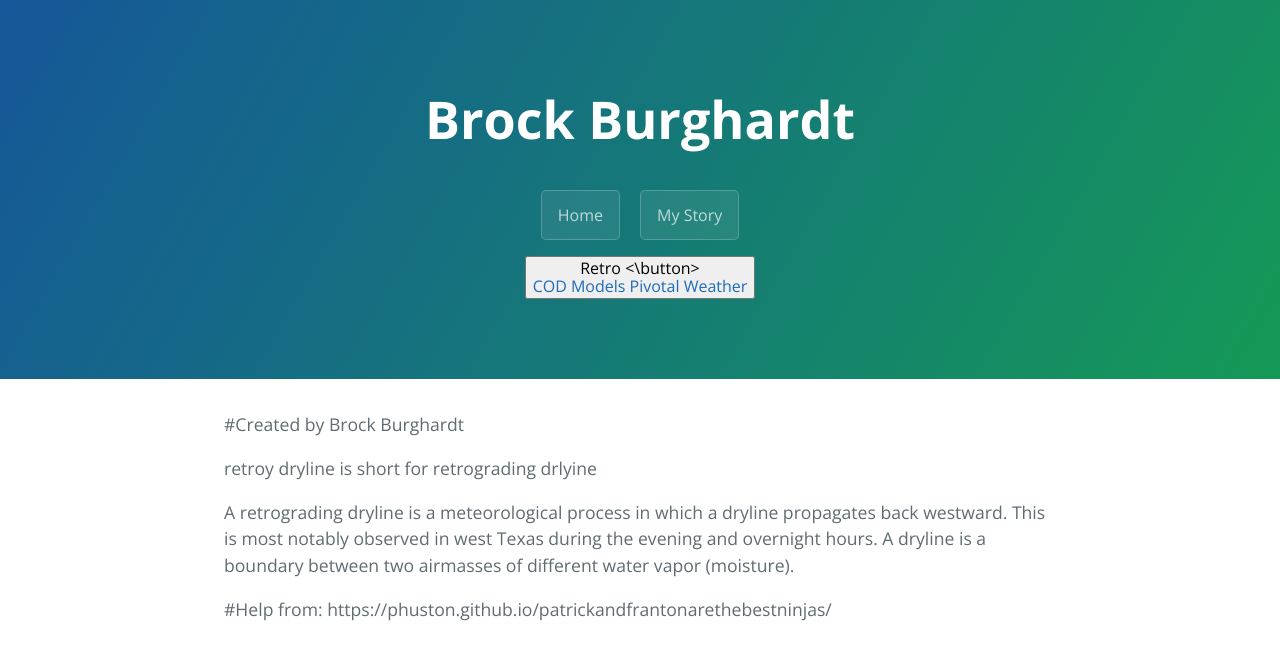
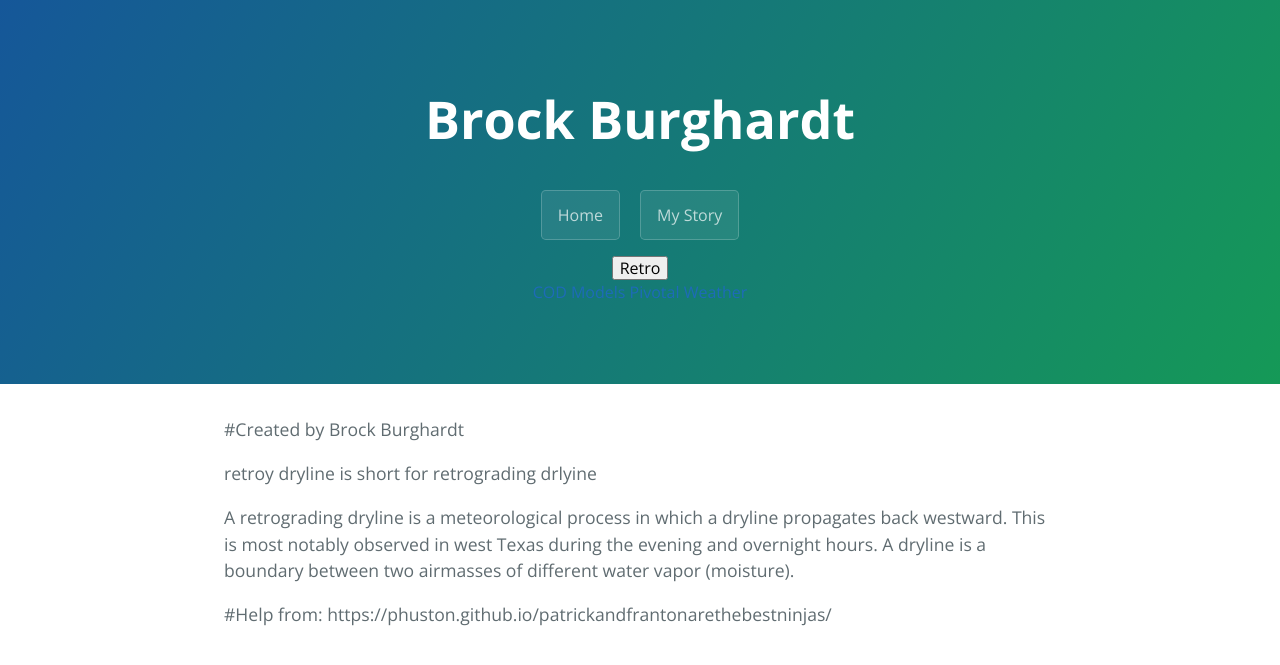
Before and after one commit to retrodryline-zz/retrodryline.github.io, a Jekyll site: the page built from retro.md, in a window 1280 px wide. Shown: the top 665 px of the page. Built offline with Jekyll 4.4.1, drawn with Linux system fonts in a browser that asks for light colours.

Commit message:
Update template.html

```diff
--- a/_layouts/template.html
+++ b/_layouts/template.html
@@ -20,10 +20,10 @@
        <div class="dropdown">
          <button class="dropbtn">Retro
            <i class="fa fa-caret-down"></i>
-         <\button>
+         </button>
          <div class="dropdown-content">
            <a href="https://weather.cod.edu/forecast/">COD Models</a>
-           <a href="https://home.pivotalweather.com/"> Pivotal Weather</a>
+           <a href="https://home.pivotalweather.com/">Pivotal Weather</a>
          </div>
        </div>
       </div>
```
